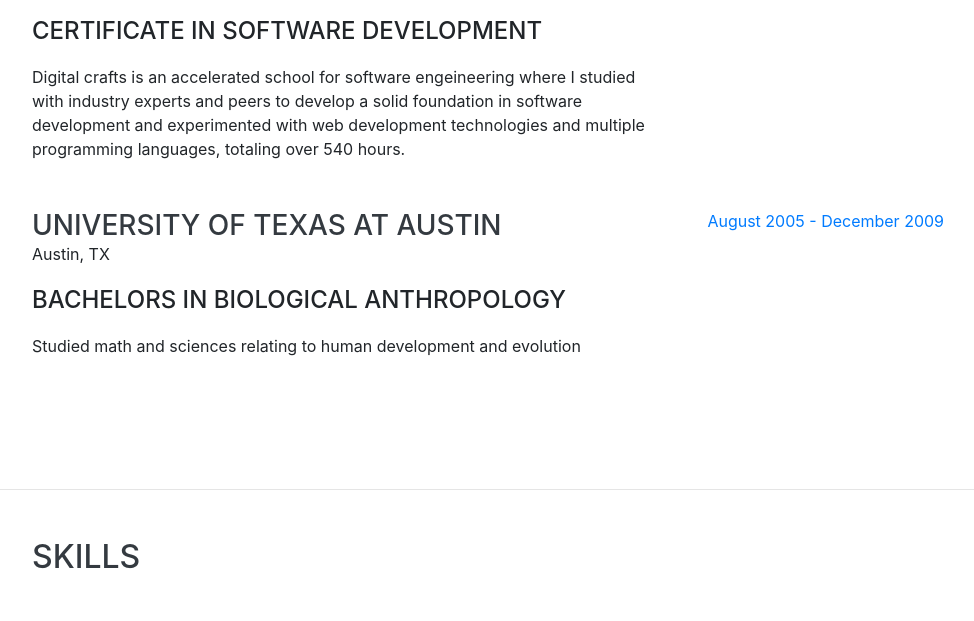
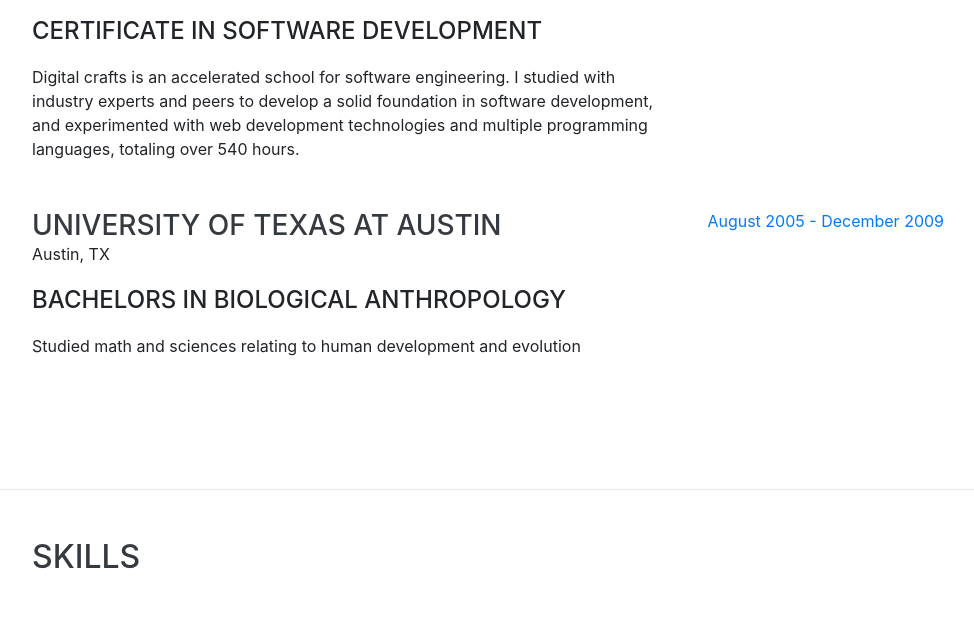
Before and after one commit to tjeve/tjeve-portfolio-update, a website with bundled scripts: page index.html in a window 1280 px wide. Shown: the part 5369-5990 px from the top of the page, without its empty margins (288-1262 px from the left). Built offline with nearby package versions, Linux system fonts and the light colour scheme; a web font is replaced by a local one.

Commit message:
fixed spelling errors

```diff
--- a/index.html
+++ b/index.html
@@ -243,7 +243,7 @@
             <h3 class="mb-0">DigitalCrafts: Software Development Bootcamp</h3>
             <p>Houston, TX</p>
             <div class="subheading mb-3">Certificate in Software Development</div>
-            <div>Digital crafts is an accelerated school for software engeineering where I studied with industry experts and peers to develop a solid foundation in software development and
+            <div>Digital crafts is an accelerated school for software engineering. I studied with industry experts and peers to develop a solid foundation in software development, and
               experimented with web development technologies and multiple programming languages, totaling over 540 hours.</div>
             <!-- <p>GPA: 3.23</p> -->
           </div>
```
